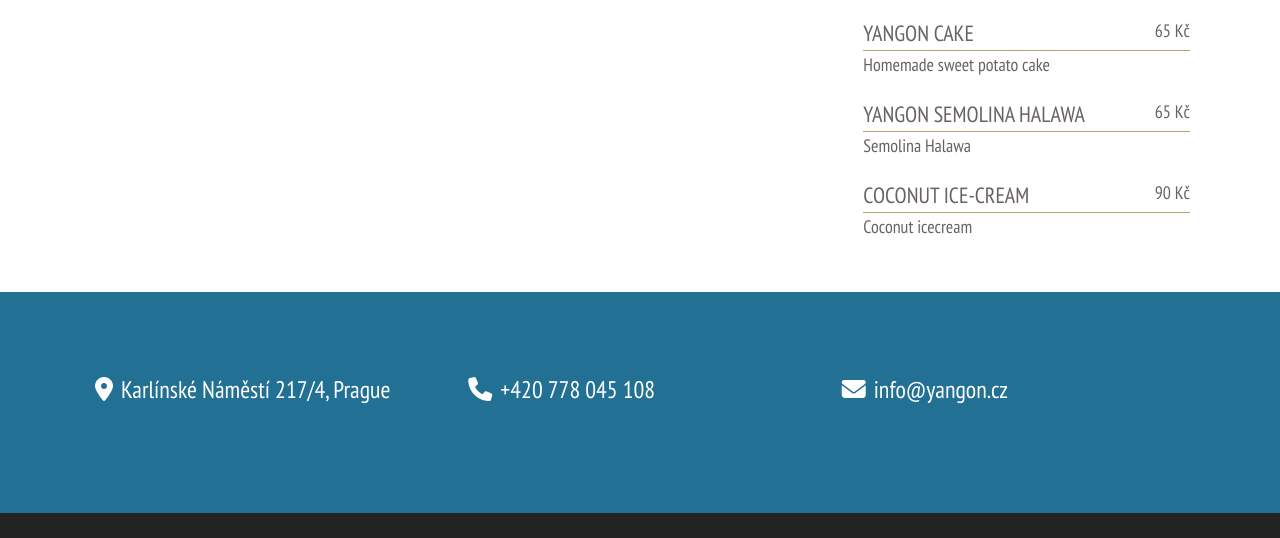
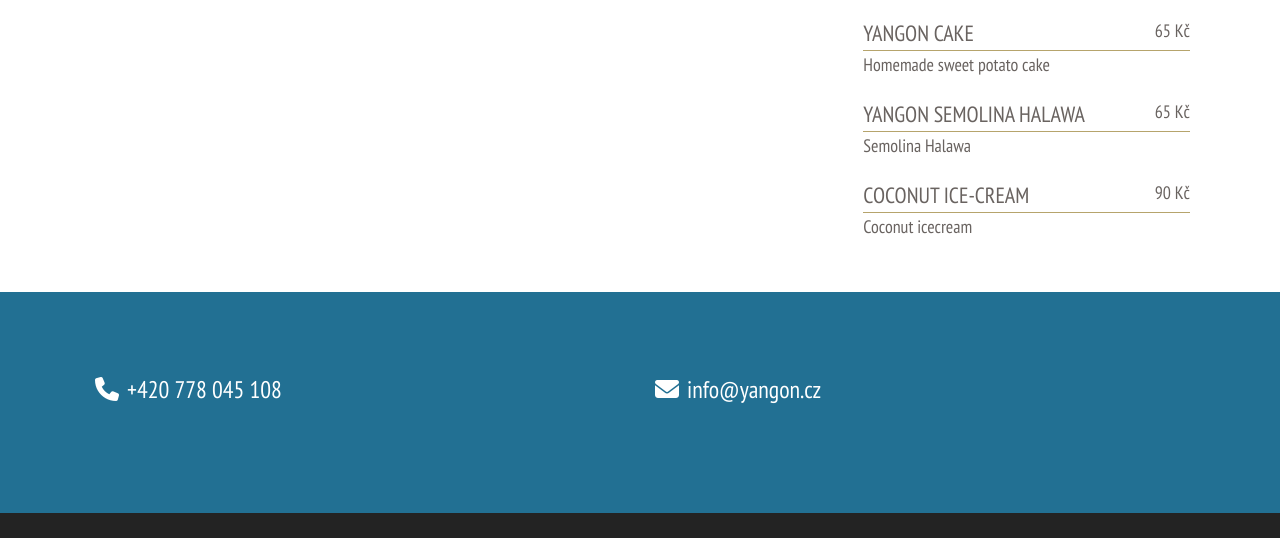
Before and after one commit to yangoncz/yangoncz.github.io, a plain HTML site: page index.html in a window 1280 px wide. Shown: the part 4279-4817 px from the top of the page. Drawn offline with nearby package versions, Linux system fonts and the light colour scheme.

Commit message:
Update index.html
removed address

```diff
--- a/index.html
+++ b/index.html
@@ -462,10 +462,10 @@
   <section class="contact" id="contact">
     <div class="container">
       <div class="row">
-        <div class="col-sm">
+<!--         <div class="col-sm">
           <i class="fas fa-map-marker-alt"></i><a href="https://g.page/yangon-restaurant-burmese-thai?share"
             target="_blank">Karlínské Náměstí 217/4, Prague</a>
-        </div>
+        </div> -->
         <div class="col-sm">
           <i class="fas fa-phone"></i><a href="tel:+420-778-045-108">+420 778 045 108</a>
         </div>
```
